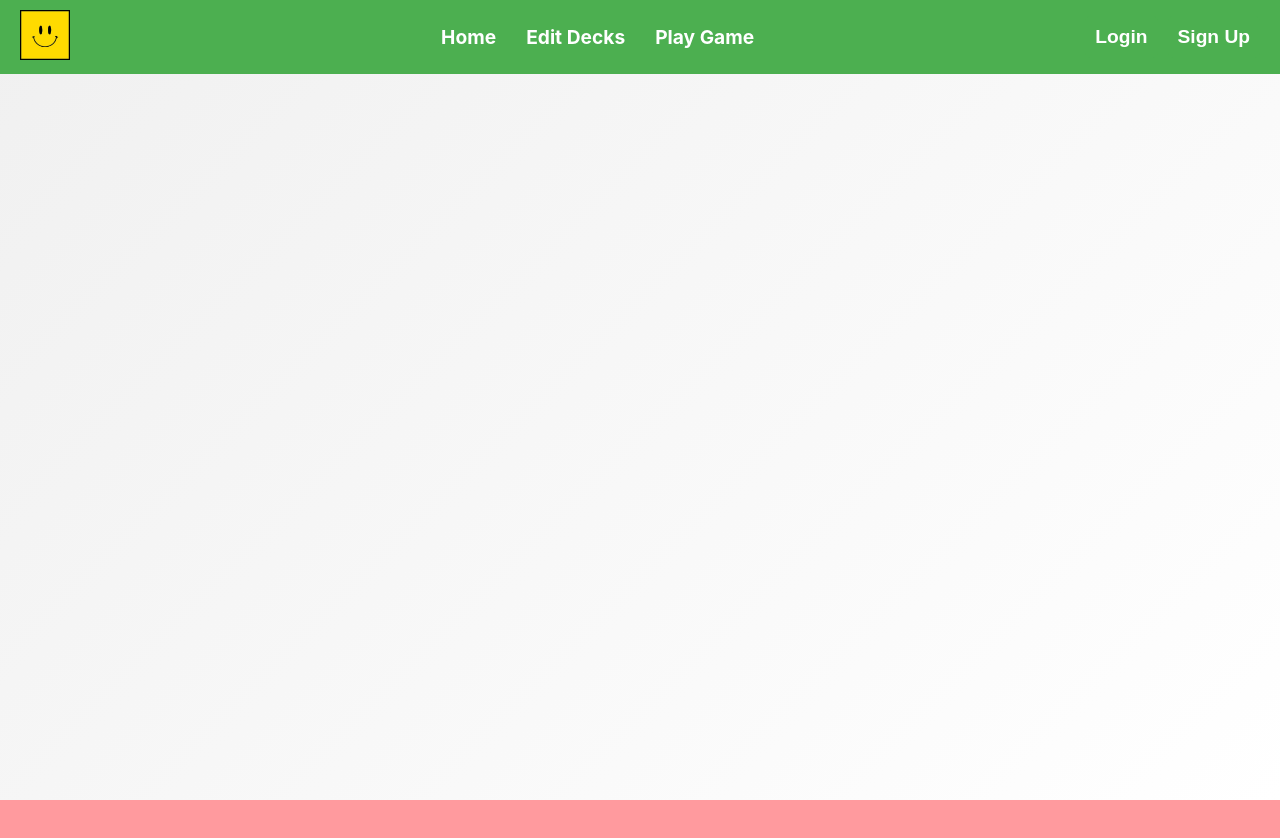
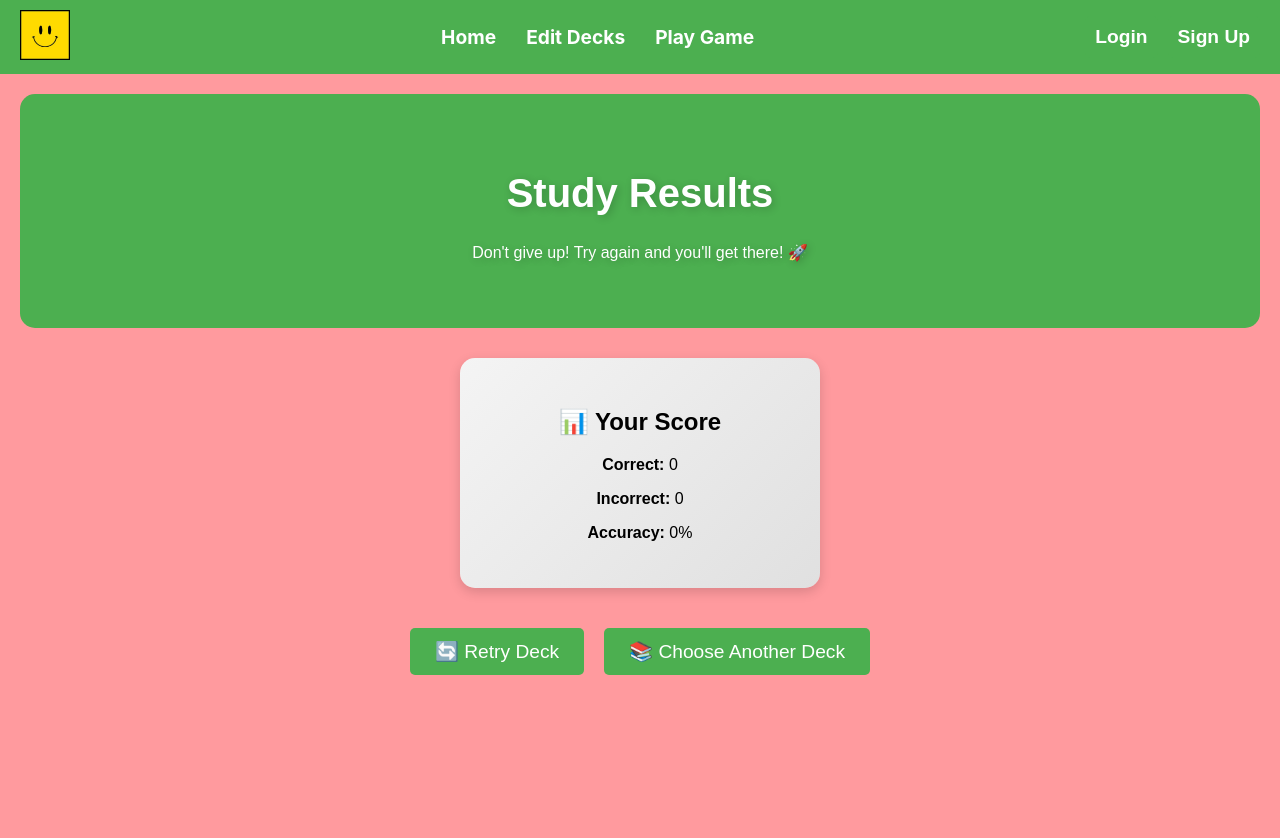
Before and after one commit to TylerRollo/flashcard-application, a React (Create React App) app in the folder front-end/: page /results in a window 1280 px wide. Shown: the top 838 px of the page. Before the commit the page ends 800 px from the top, so only its background shows below. Built offline with nearby package versions, Linux system fonts and the light colour scheme.

Commit message:
add a results page after completing a deck

```diff
--- a/front-end/src/App.js
+++ b/front-end/src/App.js
@@ -8,6 +8,7 @@ import Decks from './pages/Decks';
 import DeckDetails from './pages/DeckDetails';  // Import DeckDetails
 import Playgame from "./pages/Playgame"
 import PlaygameDetails from './pages/PlaygameDetails';
+import Results from "./pages/Results";
 
 function App() {
   return (
@@ -22,6 +23,7 @@ function App() {
         <Route path="/decks/:id" element={<DeckDetails />} /> {/* Add this route for deck details */}
         <Route path="/playgame" element={<Playgame />} />
         <Route path="/playgame/:id" element={<PlaygameDetails />} />
+        <Route path="/results" element={<Results />} />
       </Routes>
     </Router>
   );
--- a/front-end/src/pages/PlaygameDetails.js
+++ b/front-end/src/pages/PlaygameDetails.js
@@ -1,8 +1,9 @@
 import React, { useEffect, useState } from 'react';
-import { useParams } from 'react-router-dom';
+import { useNavigate, useParams } from 'react-router-dom';
 import "../styles/pages/PlaygameDetails.css";
 
 const PlaygameDetails = () => {
+  const navigate = useNavigate();
   const { id } = useParams();
   const [deck, setDeck] = useState(null);
   const [flashcards, setFlashcards] = useState([]);
@@ -10,6 +11,8 @@ const PlaygameDetails = () => {
   const [currentCard, setCurrentCard] = useState(null);
   const [showAnswer, setShowAnswer] = useState(false);
   const [currentIndex, setCurrentIndex] = useState(1);
+  const [correctCount, setCorrectCount] = useState(0);
+  const [incorrectCount, setIncorrectCount] = useState(0);
 
   useEffect(() => {
     fetchDeckDetails();
@@ -53,7 +56,13 @@ const PlaygameDetails = () => {
     setShowAnswer(false);
   };
 
-  const handleNextCard = () => {
+  const handleAnswer = (isCorrect) => {
+    if (isCorrect) {
+      setCorrectCount((prev) => prev + 1);
+    } else {
+      setIncorrectCount((prev) => prev + 1);
+    }
+
     if (remainingCards.length > 1) {
       const newRemaining = [...remainingCards.slice(1)];
       setRemainingCards(newRemaining);
@@ -61,8 +70,9 @@ const PlaygameDetails = () => {
       setCurrentIndex(currentIndex + 1);
       setShowAnswer(false);
     } else {
-      alert("You've gone through all the flashcards!");
-      resetDeck(flashcards);
+      navigate("/results", {
+        state: { correct: correctCount + (isCorrect ? 1 : 0), incorrect: incorrectCount + (isCorrect ? 0 : 1), deckId: id }
+      });
     }
   };
 
@@ -96,10 +106,13 @@ const PlaygameDetails = () => {
           <p>Loading flashcards...</p>
         )}
       </section>
-
-      {showAnswer && (
-        <button className="next-button" onClick={handleNextCard}>Next Card</button>
-      )}
+        {showAnswer && (
+          <div className="button-container">
+            <label className="answer-label">Did you get that answer correct?</label>
+            <button className="correct-button" onClick={() => handleAnswer(true)}>✔️ Correct</button>
+            <button className="incorrect-button" onClick={() => handleAnswer(false)}>✖️ Incorrect</button>
+          </div>
+        )}
     </div>
   );
 };
--- /dev/null
+++ b/front-end/src/pages/Results.js
@@ -0,0 +1,45 @@
+// src/pages/Results.js
+import React from "react";
+import { useNavigate, useLocation } from "react-router-dom";
+import "../styles/pages/Results.css";
+
+const Results = () => {
+  const navigate = useNavigate();
+  const location = useLocation();
+  const { correct, incorrect, deckId } = location.state || { correct: 0, incorrect: 0, deckId: null };
+
+  const total = correct + incorrect;
+  const percentage = total > 0 ? Math.round((correct / total) * 100) : 0;
+  const encouragement =
+    percentage === 100 ? "Perfect score! Amazing job! 🎉" :
+    percentage >= 75 ? "Great work! Keep it up! 💪" :
+    percentage >= 50 ? "Good effort! Practice makes perfect! 👍" :
+    "Don't give up! Try again and you'll get there! 🚀";
+
+  return (
+    <div className="results-container">
+      <header className="results-hero">
+        <h1>Study Results</h1>
+        <p>{encouragement}</p>
+      </header>
+
+      <section className="results-summary">
+        <h2>📊 Your Score</h2>
+        <p><strong>Correct:</strong> {correct}</p>
+        <p><strong>Incorrect:</strong> {incorrect}</p>
+        <p><strong>Accuracy:</strong> {percentage}%</p>
+      </section>
+
+      <footer className="results-actions">
+        <button className="retry-button" onClick={() => navigate(`/playgame/${deckId}`)}>
+          🔄 Retry Deck
+        </button>
+        <button className="decks-button" onClick={() => navigate("/playgame")}>
+          📚 Choose Another Deck
+        </button>
+      </footer>
+    </div>
+  );
+};
+
+export default Results;
--- a/front-end/src/styles/pages/PlaygameDetails.css
+++ b/front-end/src/styles/pages/PlaygameDetails.css
@@ -131,3 +131,62 @@
   width: 0%; /* This will be dynamically updated */
   transition: width 0.3s ease-in-out;
 }
+
+/* src/styles/pages/PlaygameDetails.css */
+.study-container {
+  text-align: center;
+  background-color: #ff9a9e;
+  font-family: 'Arial', sans-serif;
+  padding: 20px;
+  min-height: 100vh;
+}
+
+.study-header {
+  background-color: #4CAF50;
+  color: white;
+  padding: 50px 20px;
+  border-radius: 15px;
+  text-shadow: 2px 2px 8px rgba(0, 0, 0, 0.2);
+}
+
+.study-actions {
+  margin-top: 30px;
+}
+
+.correct-button, .incorrect-button {
+  color: white;
+  padding: 12px 25px;
+  font-size: 1.2em;
+  border: none;
+  border-radius: 5px;
+  cursor: pointer;
+  margin: 10px;
+  transition: background-color 0.3s ease, transform 0.2s ease;
+}
+
+.correct-button {
+  background-color: #4CAF50;
+}
+
+.correct-button:hover {
+  background-color: #45a049;
+  transform: scale(1.05);
+}
+
+.incorrect-button {
+  background-color: #f44336;
+}
+
+.incorrect-button:hover {
+  background-color: #e53935;
+  transform: scale(1.05);
+}
+
+.answer-label {
+  display: block;
+  font-size: 1.3em;
+  font-weight: bold;
+  margin: 20px;
+  color: white;
+  text-align: center;
+}
--- /dev/null
+++ b/front-end/src/styles/pages/Results.css
@@ -0,0 +1,51 @@
+/* src/styles/pages/Results.css */
+.results-container {
+    text-align: center;
+    background-color: #ff9a9e;
+    font-family: 'Arial', sans-serif;
+    padding: 20px;
+    min-height: 100vh;
+  }
+
+  .results-hero {
+    background-color: #4CAF50;
+    color: white;
+    padding: 50px 20px;
+    border-radius: 15px;
+    text-shadow: 2px 2px 8px rgba(0, 0, 0, 0.2);
+  }
+
+  .results-hero h1 {
+    font-size: 2.5em;
+    font-weight: bold;
+  }
+
+  .results-summary {
+    background: linear-gradient(135deg, #f4f4f4, #e0e0e0);
+    padding: 30px;
+    border-radius: 15px;
+    width: 300px;
+    margin: 30px auto;
+    box-shadow: 0px 4px 12px rgba(0, 0, 0, 0.15);
+  }
+
+  .results-actions {
+    margin-top: 30px;
+  }
+
+  .retry-button, .decks-button {
+    background-color: #4CAF50;
+    color: white;
+    padding: 12px 25px;
+    font-size: 1.2em;
+    border: none;
+    border-radius: 5px;
+    cursor: pointer;
+    margin: 10px;
+    transition: background-color 0.3s ease, transform 0.2s ease;
+  }
+
+  .retry-button:hover, .decks-button:hover {
+    background-color: #45a049;
+    transform: scale(1.05);
+  }
```
